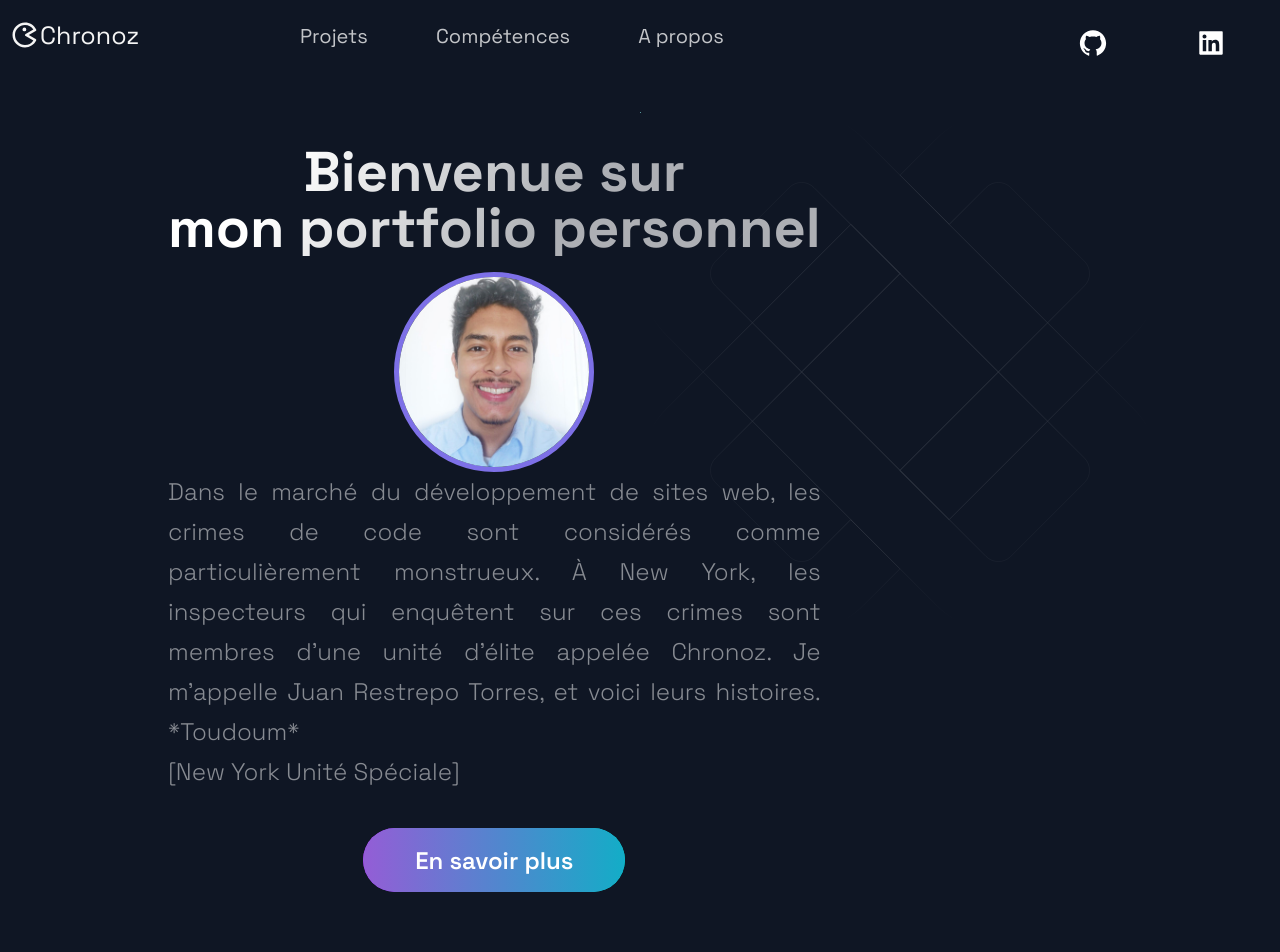
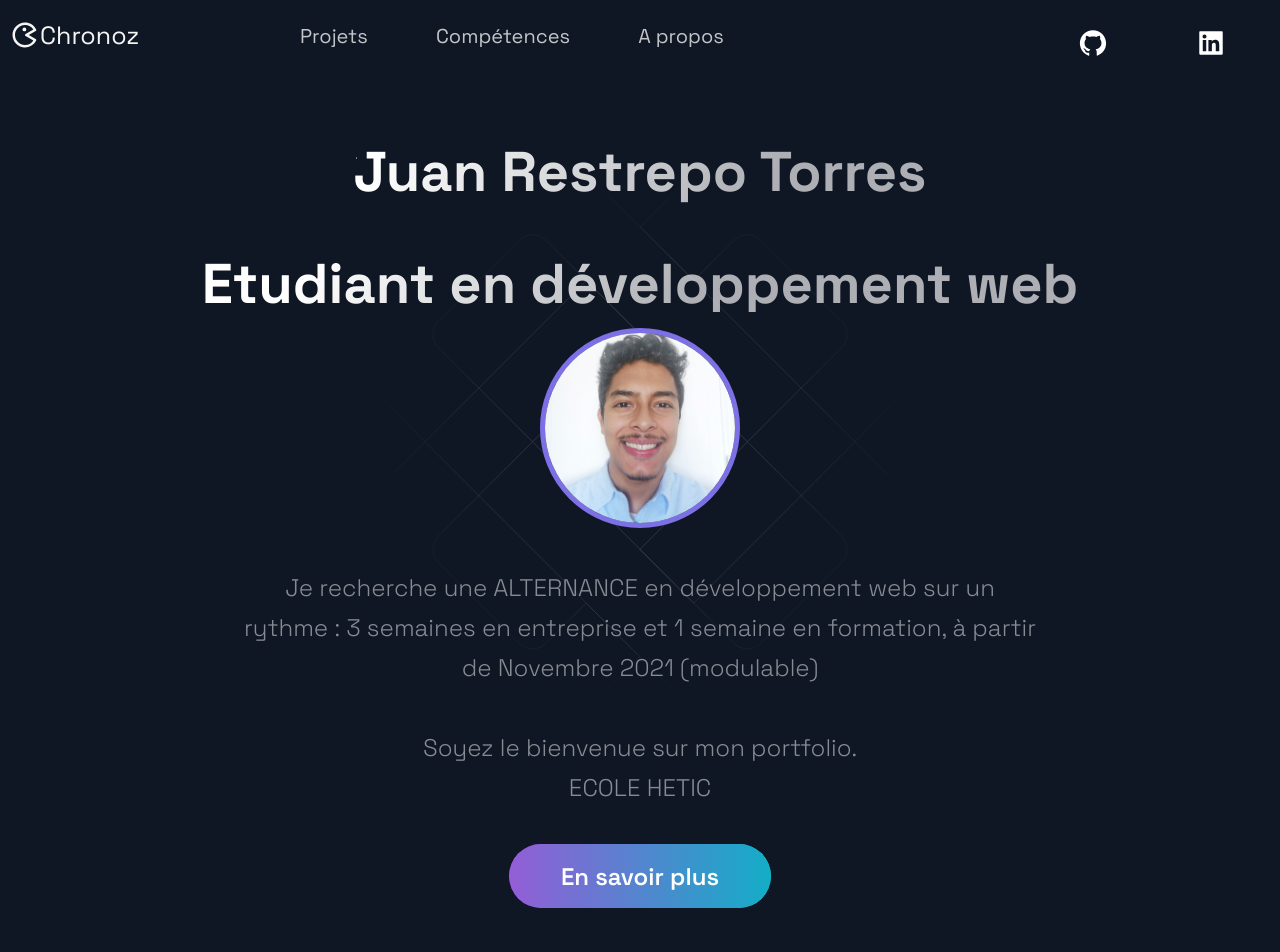
Before and after one commit to JuanR-T/Portfolio, a Next.js app: page / in a window 1280 px wide. Shown: the top 952 px of the page. Built offline with nearby package versions, Linux system fonts and the light colour scheme.

Commit message:
Hero + Timeline + Text

```diff
--- a/src/components/BackgrooundAnimation/BackgroundAnimation.js
+++ b/src/components/BackgrooundAnimation/BackgroundAnimation.js
@@ -1,7 +1,7 @@
 import React from 'react';
 
 const BackgroundAnimation = () => (
-  <div>
+  <div style={{width:"50%", position:"absolute" ,top:"40%", left:"50%", transform: "translate(-50%, -50%)"}}>
     <svg
       className="BgAnimation__svg"
       viewBox="0 0 602 602"
--- a/src/components/Hero/Hero.js
+++ b/src/components/Hero/Hero.js
@@ -11,8 +11,10 @@ const Hero =  () => (
   <Section>
     <LeftSection>
       <SectionTitle>
-        Bienvenue sur<br />
-        mon portfolio personnel
+        Juan Restrepo Torres
+        <br /><br />
+        Etudiant en développement web
+        <br />
       </SectionTitle>
       {ProfileImage.map(({profileimage}) =>
       <ProfileImageDiv>
@@ -20,10 +22,13 @@ const Hero =  () => (
       </ProfileImageDiv>
       )}
       <SectionText>
-        Dans le marché du développement de sites web, les crimes de code sont considérés comme particulièrement monstrueux.
-        À New York, les inspecteurs qui enquêtent sur ces crimes sont membres d'une unité d'élite appelée Chronoz. Je m'appelle Juan Restrepo Torres, et voici leurs histoires. *Toudoum*
         <br />
-        [New York Unité Spéciale]
+        Je recherche une ALTERNANCE en développement web
+        sur un rythme : 3 semaines en entreprise et 1 semaine en formation, à partir de Novembre 2021 (modulable)
+        <br /><br />
+        Soyez le bienvenue sur mon portfolio.
+        <br />
+        ECOLE HETIC
       </SectionText>
       <Button onClick={() => window.location = 'https://www.hetic.net/'}>En savoir plus</Button>
     </LeftSection>
--- a/src/components/TimeLine/TimeLine.js
+++ b/src/components/TimeLine/TimeLine.js
@@ -32,8 +32,6 @@ const Timeline = () => {
     }
   }
 
-  // // snap back to beginning of scroll when window is resized
-  // // avoids a bug where content is covered up if coming from smaller screen
   useEffect(() => {
     const handleResize = () => {
       scroll(carouselRef.current, 0);
@@ -43,10 +41,34 @@ const Timeline = () => {
   }, []);
 
   return (
-    <Section id="apropos">
+    <Section id="apropos" style={{display:"flex",alignItems:"center"}}>
       <SectionTitle>A propos</SectionTitle>
-      <SectionText>
-        TESTTESTTESTTESTTESTTESTTEST
+      <SectionText style={{textAlign:"justify"}}>
+      Diplômé d'une 3ème année de Prépa Mastère Digital à l’école Hetic située à Montreuil,
+      je rentre cette année en Mastère CTO & Tech Lead.
+      <br/><br/>
+      Mon objectif à terme est de devenir un expert en développement, capable de participer
+      à toutes les étapes du cycle de vie d’un projet. La formation que j’ai
+      effectué à Hetic m’as permis de m’améliorer en développement assez
+      rapidement et d’acquérir des compétences dans diverses disciplines.
+      Les enseignements étaient construits autour de projets, dans le but de nous immerger dans un contexte professionnel. Ces derniers sont divers et abordent plusieurs aspects de la création d’un produit digital : l’élaboration de sites web/applications à l’aide de divers langages de programmation (PHP, JS, React, HTML, CSS, Node…) et leurs interactions avec une base de donnée, notamment à l'aide de MySql ; ou encore la création d'UI sur AdobeXD ou Figma tout en prenant en compte l'UX. Ainsi que des projets faisant appel à l’ensemble de ces compétences afin de couvrir l’ensemble de la chaîne de production d’un produit web.
+      <br/><br/>
+      Certains de ces projets ont été réalisés en groupe : l’accent est
+      mis  sur  la collaboration au sein de ma formation, mais aussi dans
+      ma promotion. C’est pourquoi je suis habitué au travail collaboratif,
+      qui me plaît beaucoup. De plus, cela m'encourage à nourrir ma curiosité
+      et ma perspicacité, des qualités indispensables à un développeur web à mon sens.
+      <br/><br/>
+      Pour finir, mon rythme d’alternance est de 3 semaines en entreprise
+      / 1 semaine en formation. Je suis disponible à partir de Novembre 2021,
+      bien que cette date soit modulable en fonction de vos besoins.
+      Vous pouvez également trouver la lettre de recommandation de la dirigeante de YesWeLab
+      (où j’ai effectué mon stage), sur mon profil <a href="https://www.linkedin.com/in/juan-r-3699b51aa/">LinkedIn</a>.
+      <br/><br/>
+      En espérant pouvoir en parler avec vous très bientôt,
+      <br/>
+      Restrepo Torres Juan.
+
       </SectionText>
       <CarouselContainer ref={carouselRef} onScroll={handleScroll}>
         <>
--- a/src/constants/constants.js
+++ b/src/constants/constants.js
@@ -38,11 +38,11 @@ export const projects = [
 ];
 
 export const TimeLineData = [
-  { year: 2017, text: 'Started my journey', },
-  { year: 2018, text: 'Worked as a freelance developer', },
-  { year: 2019, text: 'Founded JavaScript Mastery', },
-  { year: 2020, text: 'Shared my projects with the world', },
-  { year: 2021, text: 'Started my own platform', },
+  { year: 2015, text: 'Baccalauréat ES, spécialité économie approfondie: Mention Bien', },
+  { year: 2016, text: 'Poste d"équipier polyvalent au McDonald"s et Obtention Licence 1 Economie', },
+  { year: 2020, text: 'Obtention Bac +3 : Licence Economie à Paris 1 Panthéon Sorbonne',},
+  { year: 2021, text: 'Obtention Bac +3 : Prépa Mastère Digital (PMD) à Hetic', },
+  { year: 2022, text: 'Je travaille dans votre entreprise !', },
 ];
 
 export const ProfileImage =[
--- a/src/pages/index.js
+++ b/src/pages/index.js
@@ -10,7 +10,7 @@ import { Section } from '../styles/GlobalComponents';
 const Home = () => {
   return (
     <Layout>
-      <Section grid>
+      <Section >
         <Hero />
         <BgAnimation />
       </Section>
--- a/src/styles/GlobalComponents/index.js
+++ b/src/styles/GlobalComponents/index.js
@@ -10,6 +10,7 @@ export const Section = styled.section`
   position: relative;
   overflow: hidden;
   grid-template-columns: 1fr 1fr;
+  z-index:10;
 
   @media ${(props) => props.theme.breakpoints.md} {
     padding: 24px 48px 0;
@@ -17,7 +18,7 @@ export const Section = styled.section`
   }
 
   @media ${(props) => props.theme.breakpoints.sm} {
-    padding: ${(props) => props.nopadding ? "0" : "16px 16px 0" } ;
+    padding: ${(props) => props.nopadding ? "0" : "0px 0px 0" } ;
 
     width: calc(100vw - 32px);
     flex-direction: column;
@@ -61,7 +62,7 @@ export const SectionText = styled.p`
   font-weight: 300;
   padding-bottom: 3.6rem;
   color: rgba(255, 255, 255, 0.5);
-  text-align:justify;
+  text-align:center;
 
   @media ${(props) => props.theme.breakpoints.md} {
     max-width: 670px;
```
